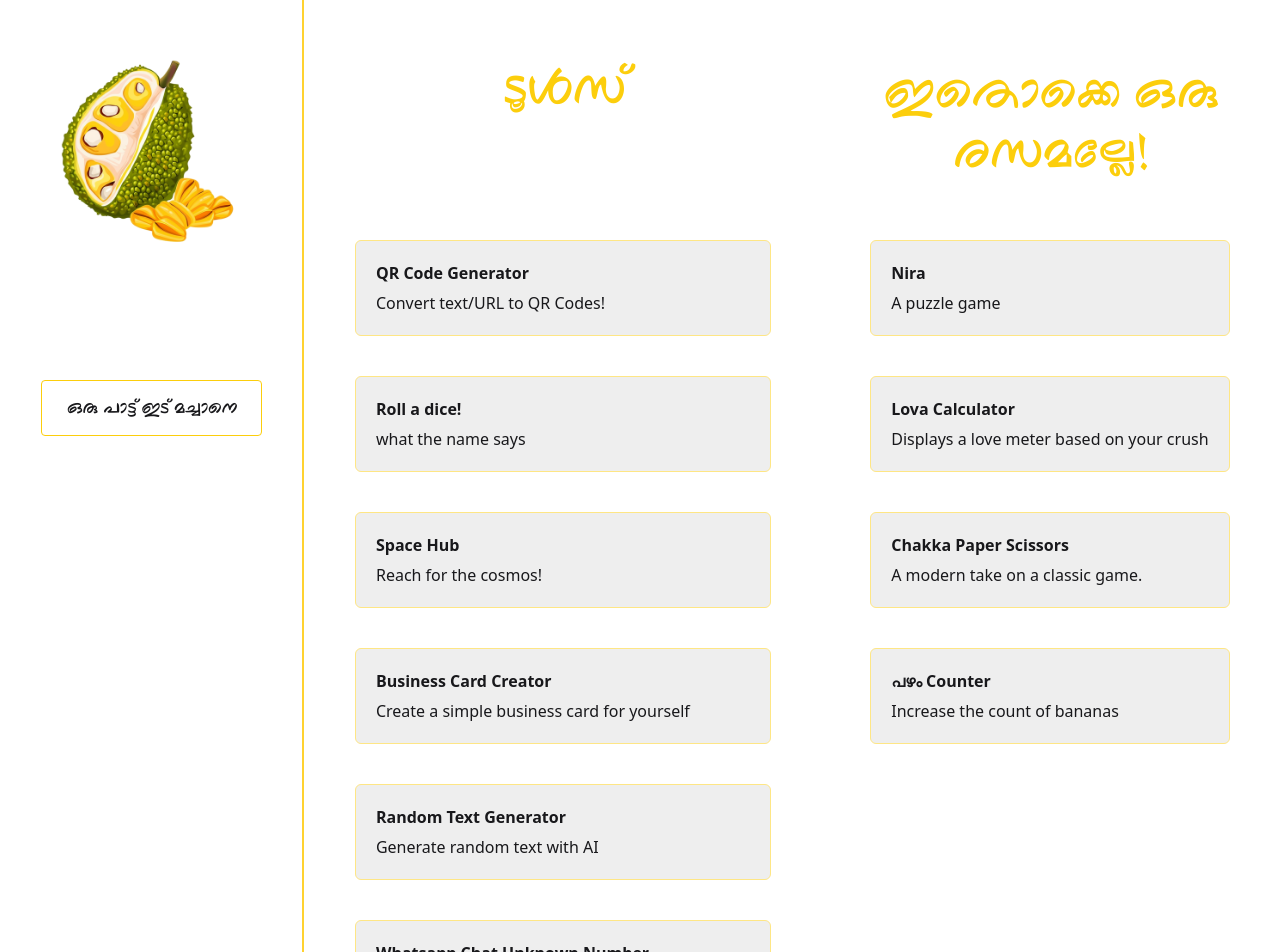
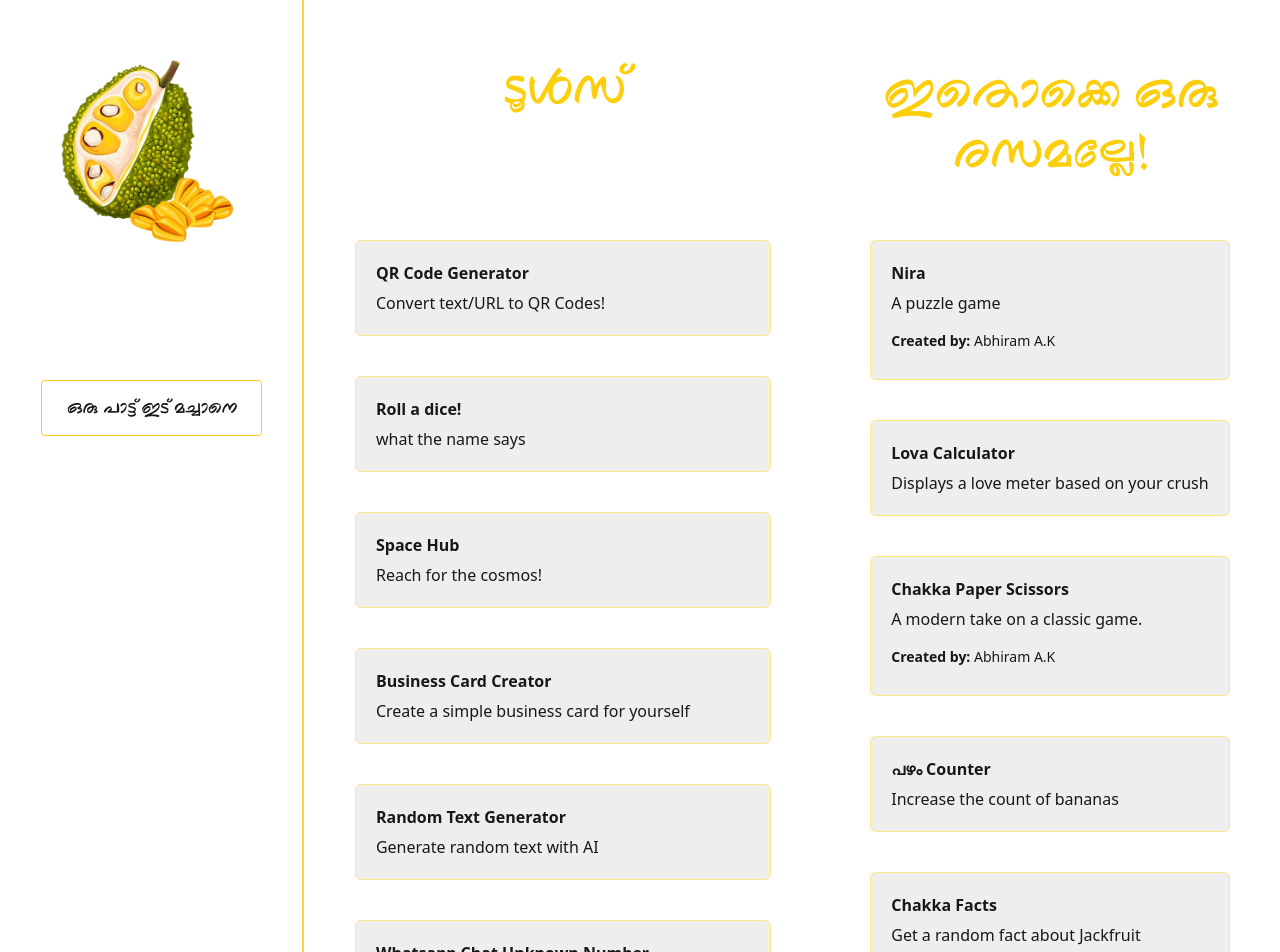
Before and after one commit to vachan-maker/chakka-site, a Next.js app: page /explore in a window 1280 px wide. Shown: the top 952 px of the page. Built offline with nearby package versions, Linux system fonts and the light colour scheme.

Commit message:
added sana's app and added creators for the apps in explore page

```diff
--- a/src/app/explore/page.jsx
+++ b/src/app/explore/page.jsx
@@ -30,7 +30,7 @@ const services = [
         description: "A puzzle game",
         exturl:"https://nira20.vercel.app",
         category: ['fun'],
-        created_by:'Abhiram A.K'
+        creator:'Abhiram A.K'
     },
     {
         id:4,
@@ -62,7 +62,8 @@ const services = [
         name:"Chakka Paper Scissors",
         description: "A modern take on a classic game.",
         exturl:"https://chakka-paper-scissors.vercel.app/",
-        category: ["fun"]
+        category: ["fun"],
+        creator: "Abhiram A.K"
     },
     {
         id:9,
@@ -76,6 +77,14 @@ const services = [
         description: "Increase the count of bananas",
         selfurl: "/pazham-counter",
         category:["fun"]
+    },
+    {
+        id:11,
+        name: "Chakka Facts",
+        description: "Get a random fact about Jackfruit",
+        exturl:"",
+        category:["fun"],
+        creator: "Sana Ashraf"
     }
 ]
 function Services() {
@@ -142,6 +151,7 @@ function Services() {
                                 <div className='border border-amber-200 rounded-md p-5 hover:bg-base-300 cursor-pointer bg-base-300 m-2'>
                                     <p className='font-bold mb-1.5'>{service.name}</p>
                                     <p>{service.description}</p>
+                                   {service.creator && <p className='mb-2 mt-4 text-sm'><b>Created by:</b> {service.creator}</p>}
                                 </div>
                             </Link>
                         )}
```
